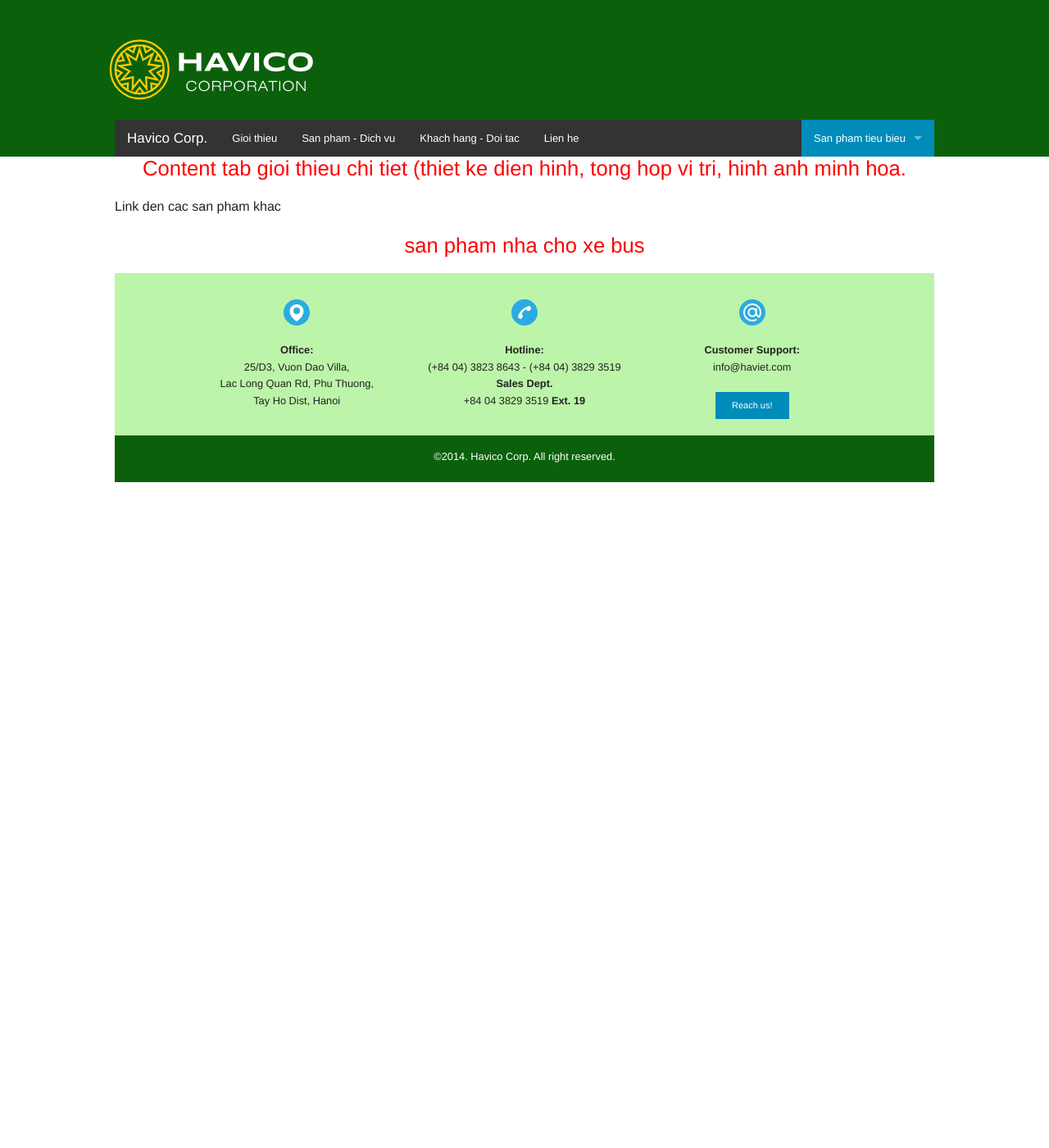
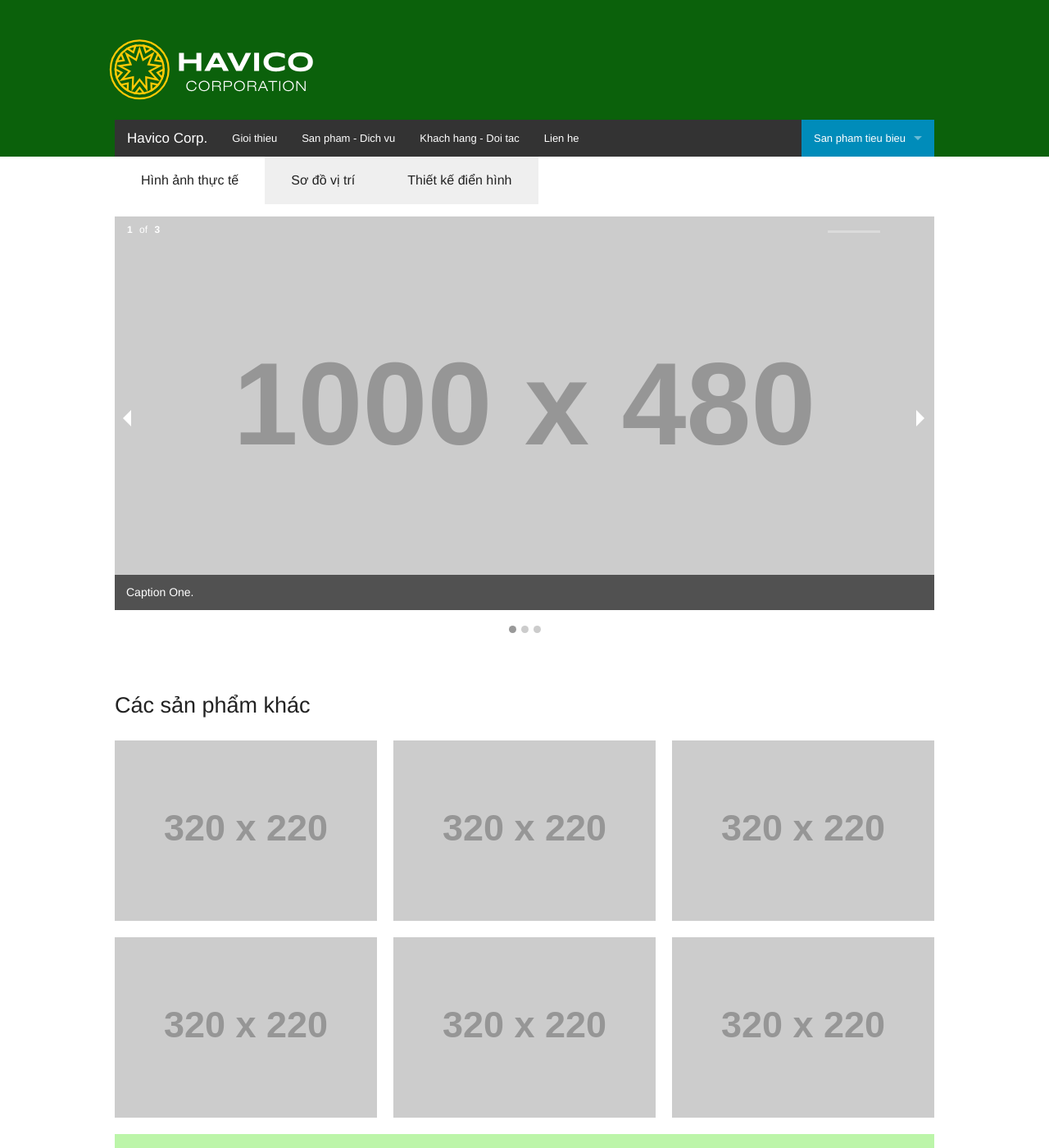
Before and after one commit to haviet/static-on-foundation, a Jekyll site: the page built from sp-nhacho.html, in a window 1280 px wide and 1400 px high. Shown: the whole window at 82% size. Built offline with Jekyll 4.4.1, drawn with Linux system fonts in a browser that asks for light colours.

Commit message:
Update sp-nhacho.html

```diff
--- a/sp-nhacho.html
+++ b/sp-nhacho.html
@@ -1,16 +1,19 @@
 ---
 layout: default
 ---
-
-<div class="row collapse">
-  <p class="introtext bigtext">Content tab gioi thieu chi tiet (thiet ke dien hinh, tong hop vi tri, hinh anh  minh hoa.</p>
+<!-- chỉ hiển thị trên màn hình cỡ trung bình trở lên -->
+<div class="row collapse show-for-medium-up">
+  {% include tab-billboard-content.html %}
 </div>
 
-<div class="row collapse">
-  <p>Link den cac san pham khac</p>
+<!-- chỉ hiển thị trên màn hình nhỏ -->
+<div class="show-for-small-only">
+  {% include billboard-content/tab3.html %}
+  {% include billboard-content/tab1.html %}
 </div>
 
 
 <div class="row collapse">
-  <p class="introtext bigtext">san pham nha cho xe bus</p>
+  <h3>Các sản phẩm khác</h3>
+  {% include sp-block-list.html %}
 </div>
```
